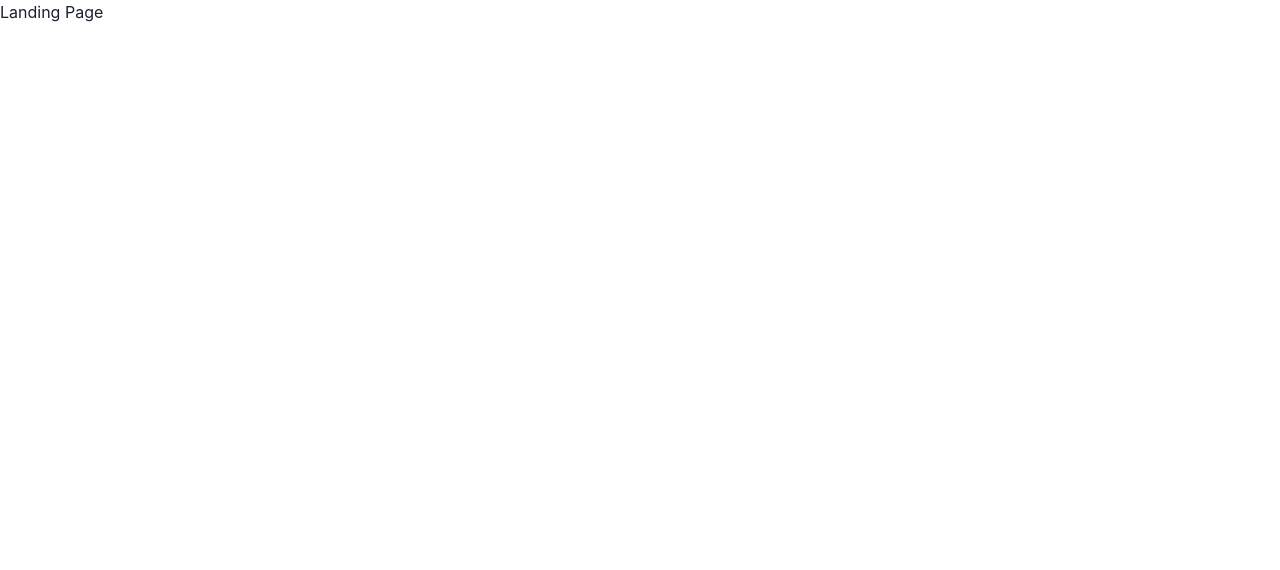
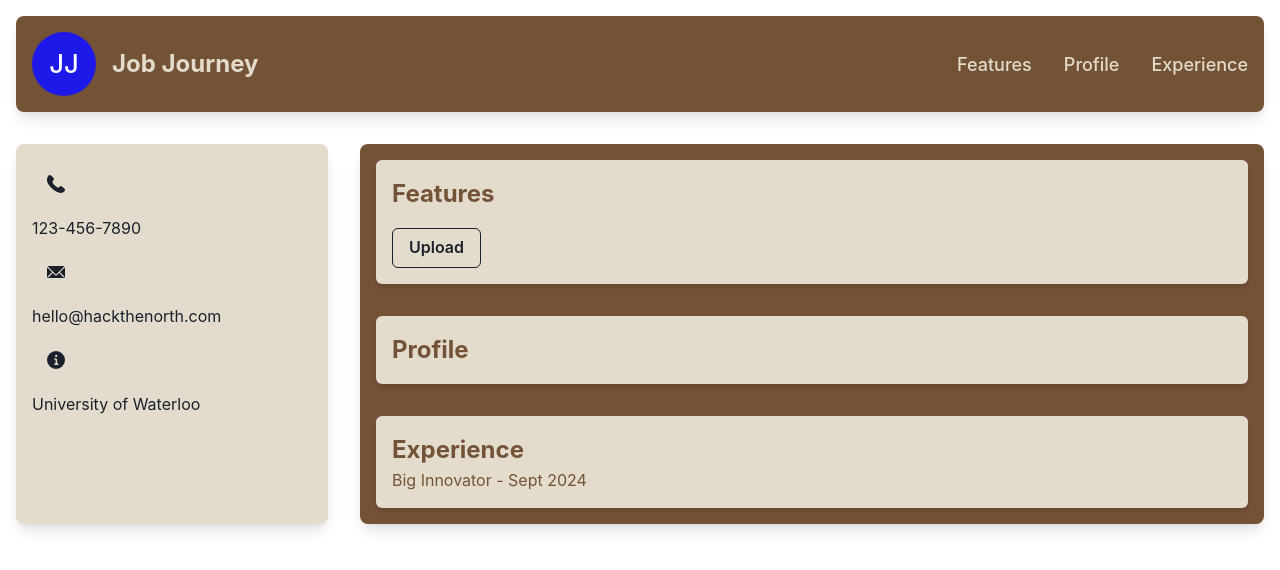
Before and after one commit to MandaranK/HTN2024, a React (Vite) app in the folder frontend/: page /home in a window 1280 px wide. Shown: the top 570 px of the page. Built offline with nearby package versions, Linux system fonts and the light colour scheme.

Commit message:
Landing page

```diff
--- a/frontend/package.json
+++ b/frontend/package.json
@@ -10,6 +10,7 @@
     "preview": "vite preview"
   },
   "dependencies": {
+    "@chakra-ui/icons": "^2.1.1",
     "@chakra-ui/react": "^2.8.2",
     "@emotion/react": "^11.13.3",
     "@emotion/styled": "^11.13.0",
--- a/frontend/src/components/Landing.jsx
+++ b/frontend/src/components/Landing.jsx
@@ -1,7 +1,155 @@
-export default function Landing(){
+import React from 'react';
+import {
+    Box,
+    Flex,
+    Text,
+    VStack,
+    HStack,
+    IconButton,
+    Button,
+    Avatar,
+    Stack,
+    Container,
+    useColorModeValue,
+} from '@chakra-ui/react';
+import { PhoneIcon, EmailIcon, InfoIcon } from '@chakra-ui/icons';
+import { motion } from 'framer-motion';
+
+const AnimatedBox = motion(Box);
+
+const JobJourneyUI = () => {
     return (
-        <>
-            Landing Page
-        </>
-    )
+        <Container maxW="container.xl" p={4}>
+            {/* Header */}
+            <Flex
+                as="header"
+                justify="space-between"
+                align="center"
+                p={4}
+                background= "#745236"
+                borderRadius="lg"
+                shadow="lg"
+                mb={8}
+            >
+                <Flex align="center">
+                    <Avatar name="Job Journey" size="lg" mr={4} />
+                    <Text fontSize="2xl" fontWeight="bold" color="#E3DCCC">
+                        Job Journey
+                    </Text>
+                </Flex>
+                <HStack spacing={8} display={{ base: 'none', md: 'flex' }}>
+                    {['Features', 'Profile', 'Experience'].map((item) => (
+                        <AnimatedBox
+                            key={item}
+                            whileHover={{ scale: 1.1 }}
+                            whileTap={{ scale: 0.9 }}
+                        >
+                            <Text fontSize="lg" fontWeight="medium" color="#E3DCCC">
+                                {item}
+                            </Text>
+                        </AnimatedBox>
+                    ))}
+                </HStack>
+            </Flex>
+
+            <Flex direction={{ base: 'column', md: 'row' }} gap={8}>
+                {/* Sidebar */}
+                <VStack
+                    as="aside"
+                    bg={useColorModeValue('#E3DCCC')}
+                    p={4}
+                    borderRadius="lg"
+                    shadow="lg"
+                    align="start"
+                    minW={{ base: 'full', md: '25%' }}
+                >
+                    <IconButton
+                        icon={<PhoneIcon />}
+                        aria-label="Phone"
+                        colorScheme="#745236"
+                        size="lg"
+                        variant="ghost"
+                        isRound
+                    />
+                    <Text>123-456-7890</Text>
+
+                    <IconButton
+                        icon={<EmailIcon />}
+                        aria-label="Email"
+                        colorScheme="#745236"
+                        size="lg"
+                        variant="ghost"
+                        isRound
+                    />
+                    <Text>hello@hackthenorth.com</Text>
+
+                    <IconButton
+                        icon={<InfoIcon />}
+                        aria-label="Location"
+                        colorScheme="#745236"
+                        size="lg"
+                        variant="ghost"
+                        isRound
+                    />
+                    <Text>University of Waterloo</Text>
+                </VStack>
+
+                {/* Main Content */}
+                <VStack
+                    spacing={8}
+                    align="stretch"
+                    flex={1}
+                    bg={useColorModeValue('#745236')}
+                    p={4}
+                    borderRadius="lg"
+                    shadow="lg"
+                >
+                    {/* Features */}
+                    <AnimatedBox
+                        p={4}
+                        borderRadius="md"
+                        background="#E3DCCC"
+                        shadow="md"
+                        whileHover={{ scale: 1.05 }}
+                    >
+                        <Text fontSize="2xl" fontWeight="bold" color="#745236">
+                            Features
+                        </Text>
+                        <Button mt={4} colorScheme="#745236" variant="outline">
+                            Upload
+                        </Button>
+                    </AnimatedBox>
+
+                    {/* Profile */}
+                    <AnimatedBox
+                        p={4}
+                        borderRadius="md"
+                        background="#E3DCCC"
+                        shadow="md"
+                        whileHover={{ scale: 1.05 }}
+                    >
+                        <Text fontSize="2xl" fontWeight="bold" color="#745236">
+                            Profile
+                        </Text>
+                    </AnimatedBox>
+
+                    {/* Experience */}
+                    <AnimatedBox
+                        p={4}
+                        borderRadius="md"
+                        background="#E3DCCC"
+                        shadow="md"
+                        whileHover={{ scale: 1.05 }}
+                    >
+                        <Text fontSize="2xl" fontWeight="bold" color="#745236">
+                            Experience
+                        </Text>
+                        <Text color="#745236">Big Innovator - Sept 2024</Text>
+                    </AnimatedBox>
+                </VStack>
+            </Flex>
+        </Container>
+    );
 };
+
+export default JobJourneyUI;
```
Also changed, not shown: 1 other file (tests, documents, lock files or other folders).
